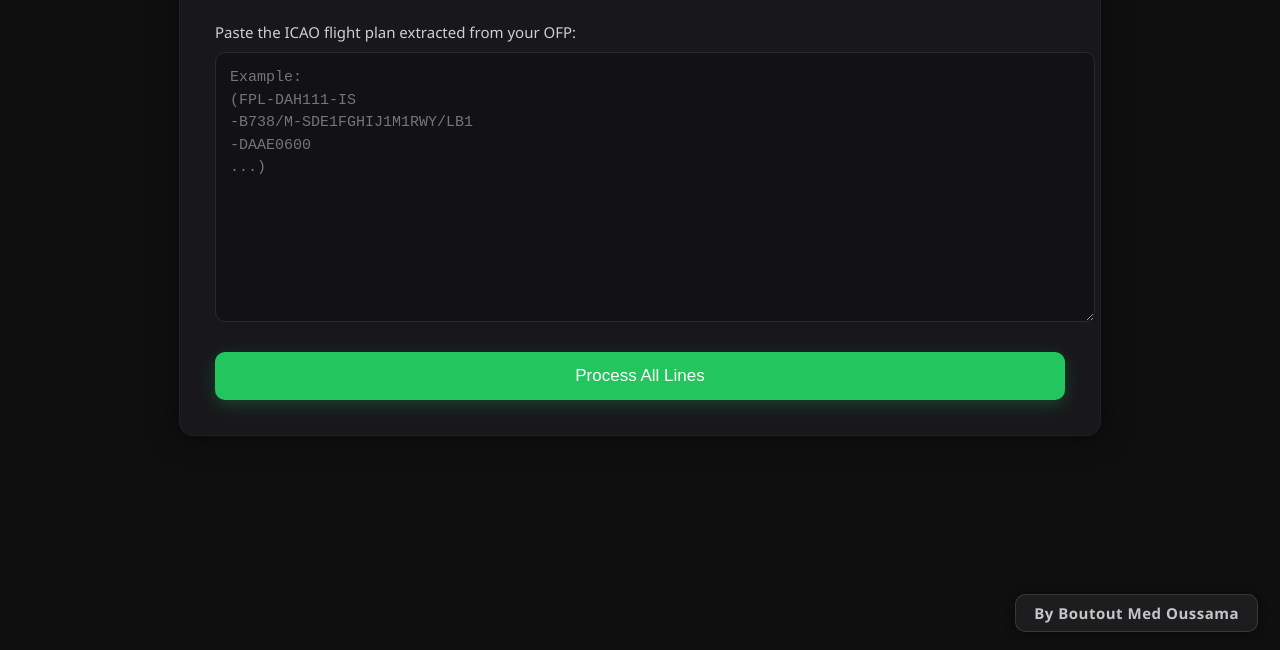
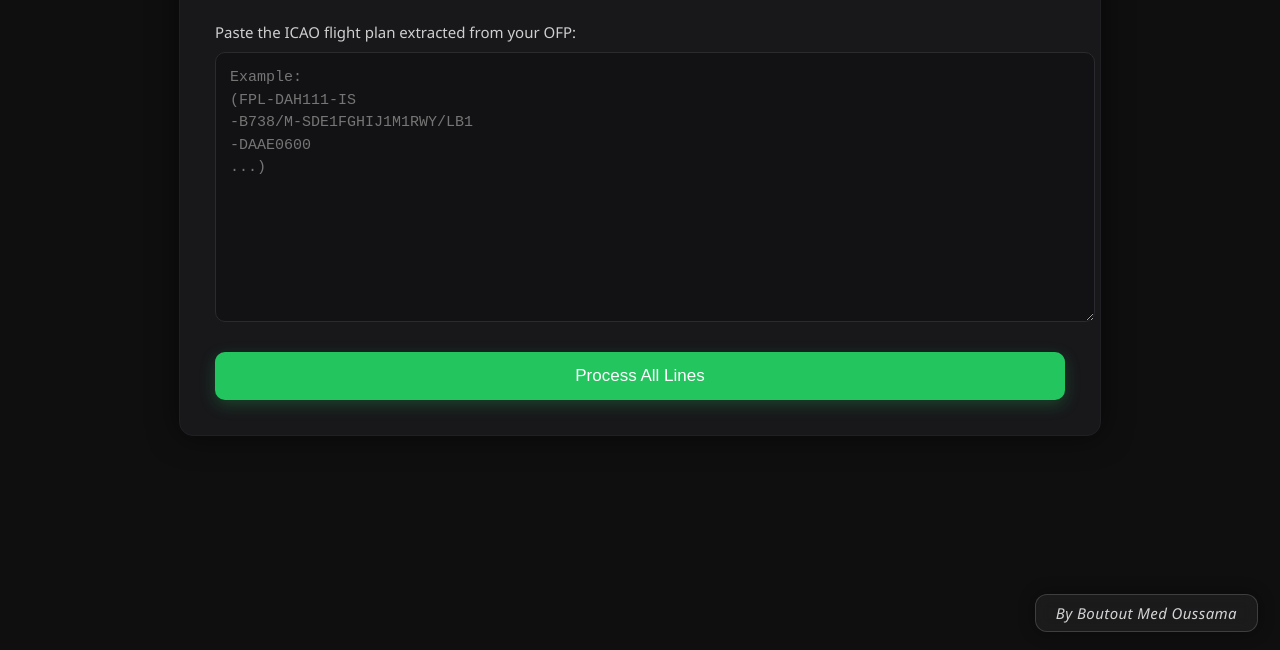
Before and after one commit to ah1118/FPL, a plain HTML site: page index.html in a window 1280 px wide. Shown: the part 150-800 px from the top of the page. Drawn offline with Linux system fonts and the light colour scheme.

Commit message:
Update style.css

```diff
--- a/style.css
+++ b/style.css
@@ -142,37 +142,37 @@ body {
 }
 
 /* --------------------------------------------------
-   PRO Signature Badge (bottom-right)
+   PRO Signature Badge (bottom-right, italic & premium)
 -------------------------------------------------- */
 .signature {
     position: fixed;
     bottom: 18px;
     right: 22px;
 
-    font-size: 15px;            /* increased from 13 */
-    font-weight: 600;           /* more professional */
-    letter-spacing: 0.5px;
+    font-size: 15px;
+    font-weight: 500;          /* smoother than bold */
+    font-style: italic;        /* << professional italic */
+    letter-spacing: 0.4px;
 
-    padding: 8px 18px;          /* bigger badge */
-    border-radius: 10px;
+    padding: 8px 20px;
+    border-radius: 12px;
 
-    color: #e6e8eb;             /* slightly brighter */
-    background: rgba(255, 255, 255, 0.07);
-    border: 1px solid rgba(255, 255, 255, 0.15);
-    backdrop-filter: blur(6px);
+    color: #f0f0f0;
+    background: rgba(255, 255, 255, 0.06);
+    border: 1px solid rgba(255, 255, 255, 0.18);
+    backdrop-filter: blur(8px);
 
-    box-shadow: 0 0 12px rgba(0, 0, 0, 0.45);
+    box-shadow: 0 0 18px rgba(0, 0, 0, 0.45);
 
-    opacity: 0.85;
+    opacity: 0.88;
     user-select: none;
     transition: 0.25s ease;
 }
 
 .signature:hover {
     opacity: 1;
-    color: #ffffff;
-    transform: translateY(-2px);
+    transform: translateY(-3px) scale(1.02);
     background: rgba(255, 255, 255, 0.10);
-    border-color: rgba(255, 255, 255, 0.22);
-    box-shadow: 0 0 16px rgba(0, 0, 0, 0.55);
+    border-color: rgba(255, 255, 255, 0.25);
+    box-shadow: 0 0 22px rgba(0, 0, 0, 0.55);
 }
```
